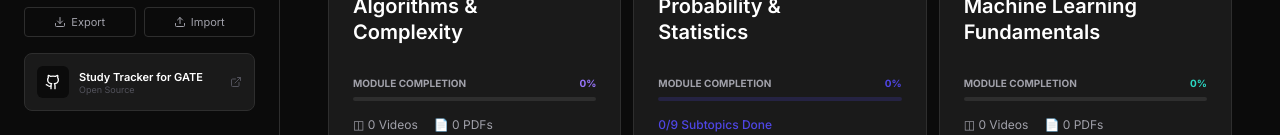
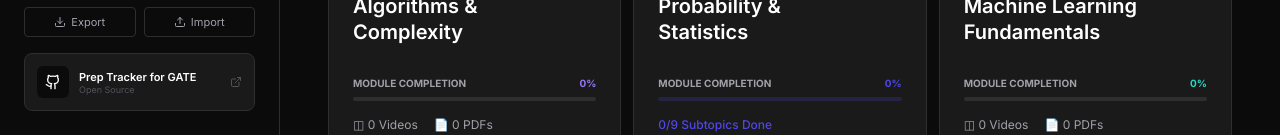
Before and after one commit to garvitsingh006/Study-Tracker-for-GATE, a React (Vite) app: page / in a window 1280 px wide. Shown: the part 665-800 px from the top of the page. Built offline with nearby package versions, Linux system fonts and the light colour scheme.

Commit message:
Changed 'study tracker for gate' to 'prep tracker for gate' on left bottom sidebar

```diff
--- a/src/components/Sidebar.jsx
+++ b/src/components/Sidebar.jsx
@@ -152,7 +152,7 @@ export default function Sidebar({ currentTrack, setTrack, currentView, setView,
             <Github size={16} color="var(--text-primary)" aria-hidden="true" />
           </div>
           <div style={{ flex: 1, minWidth: 0 }}>
-            <div style={{ fontSize: '11px', fontWeight: '600', whiteSpace: 'nowrap', overflow: 'hidden', textOverflow: 'ellipsis' }}>Study Tracker for GATE</div>
+            <div style={{ fontSize: '11px', fontWeight: '600', whiteSpace: 'nowrap', overflow: 'hidden', textOverflow: 'ellipsis' }}>Prep Tracker for GATE</div>
             <div style={{ fontSize: '9px', color: 'var(--text-muted)' }}>Open Source</div>
           </div>
           <ExternalLink size={12} color="var(--text-muted)" aria-hidden="true" />
```
